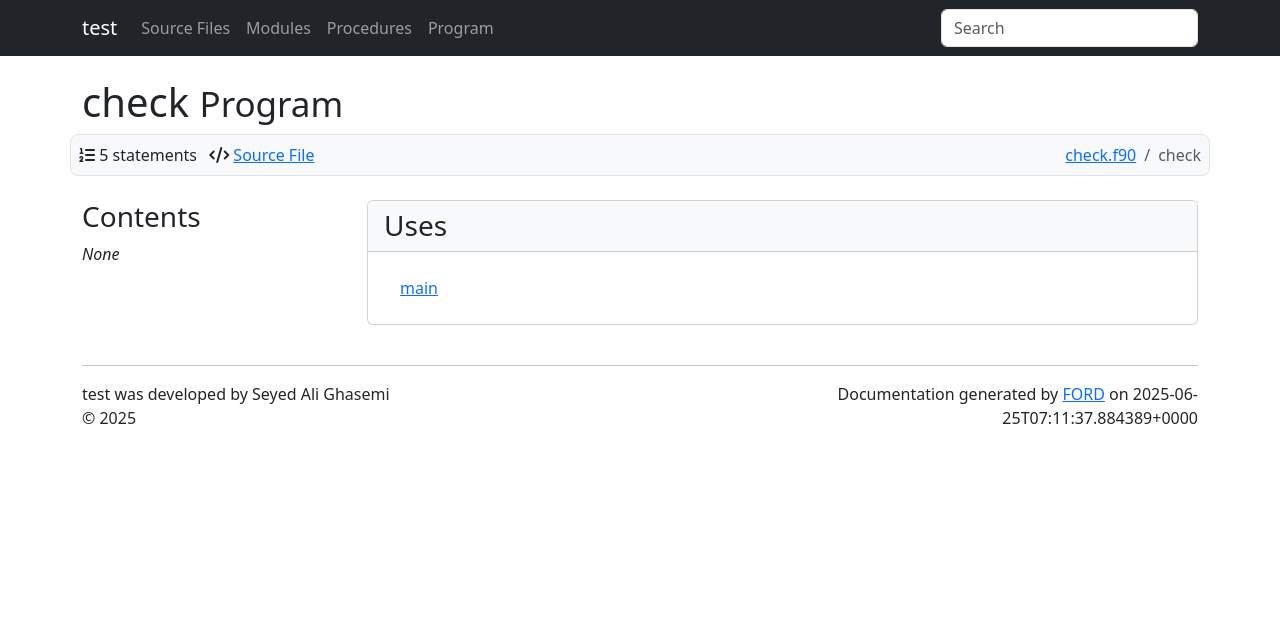
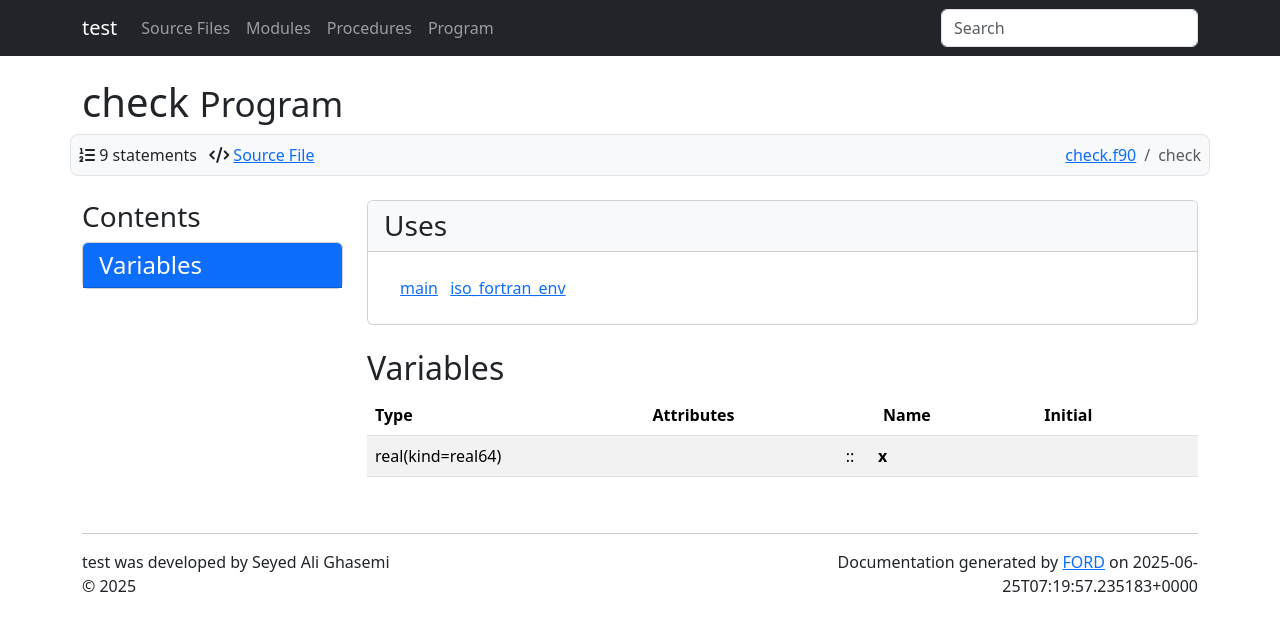
Before and after one commit to gha3mi/setup-fortran-conda, a plain HTML site: page program/check.html in a window 1280 px wide. Drawn offline with nearby package versions, Linux system fonts and the light colour scheme; some packages are replaced by stand-ins of ours.

Commit message:
Deploying to gh-pages-ford from @ gha3mi/setup-fortran-conda@e51bb3e8d8ddc4e893d0cf0edea54f30efe092ae 🚀

```diff
--- a/program/check.html
+++ b/program/check.html
@@ -87,7 +87,7 @@
 
             <li class="list-inline-item" id="statements"><i class="fa fa-list-ol"></i>
               <a data-bs-toggle="tooltip" data-bs-placement="bottom" data-bs-html="true"
-                 title="100.0% of total for programs.">5 statements</a>
+                 title="100.0% of total for programs.">9 statements</a>
             </li>
 
             <li class="list-inline-item" id="source-file">
@@ -121,6 +121,17 @@
       <div id="sidebar">
       <h3>Contents</h3>
 
+      <div class="card mb-4">
+      <a data-bs-toggle="collapse" href="#vars-0"
+         aria-expanded="false" aria-controls="vars-0">
+         <h4 class="card-header bg-primary text-white">Variables</h4>
+      </a>
+      <div id="vars-0" class="collapse">
+        <div class="list-group list-group-flush">
+            <a class="list-group-item" href="../program/check.html#variable-x">x</a>
+        </div>
+      </div>
+    </div>
 
 
 
@@ -141,7 +152,6 @@
 
 
 
-    <em>None</em>
 
   </div>
 
@@ -155,6 +165,7 @@
             <li class="list-group-item">
               <ul class="list-inline">
                   <li class="list-inline-item"><a href='../module/main.html'>main</a></li>
+                  <li class="list-inline-item"><a href='http://fortranwiki.org/fortran/show/iso_fortran_env'>iso_fortran_env</a></li>
               </ul>
             </li>
         </ul>
@@ -164,6 +175,39 @@
 
 
 
+    <section>
+    <h2>Variables</h2>
+      <table class="table table-striped varlist">
+    <thead>
+      <tr>
+        <th scope="col">Type</th>
+        <th scope="col">Attributes</th>
+        <th scope="col"></th>
+        <th scope="col">Name</th>
+<th></th><th scope="col">Initial</th>        <th scope="col"></th>
+    </thead>
+    <tbody>
+        <tr>
+            <td>
+              <span class="anchor" id="variable-x"></span>
+              real(kind=real64)
+            </td>
+            <td>
+
+            </td>
+            <td>::</td>
+            <td><strong>x</strong></td>
+                <td></td>
+                <td></td>
+            <td>
+
+            </td>
+        </tr>
+    </tbody>
+  </table>
+
+    </section>
+    <br>
 
 
 
@@ -192,7 +236,7 @@
             <p class="text-end">
               Documentation generated by
               <a href="https://github.com/Fortran-FOSS-Programmers/ford">FORD</a>
- on 2025-06-25T07:11:37.884389+0000             </p>
+ on 2025-06-25T07:19:57.235183+0000             </p>
           </div>
         </div>
         <br>
```
Also changed, not shown: index.html (+1 -1 lines), lists/files.html (+1 -1 lines), lists/modules.html (+1 -1 lines), lists/procedures.html (+1 -1 lines), module/main.html (+1 -1 lines), proc/say_hello.html (+1 -1 lines), search.html (+1 -1 lines), search/search_database.json (+1 -1 lines), sourcefile/check.f90.html (+10 -6 lines), sourcefile/main.f90.html (+2 -2 lines), 1 other file.
